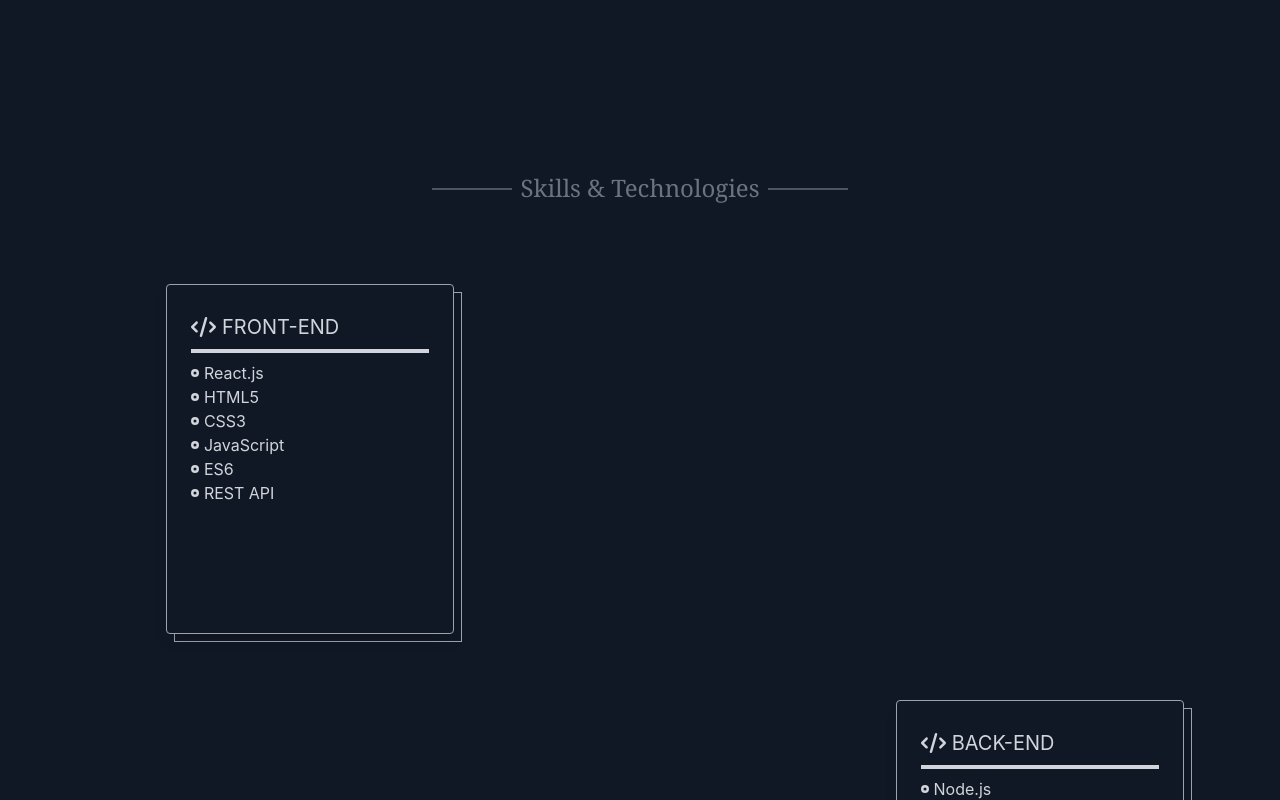
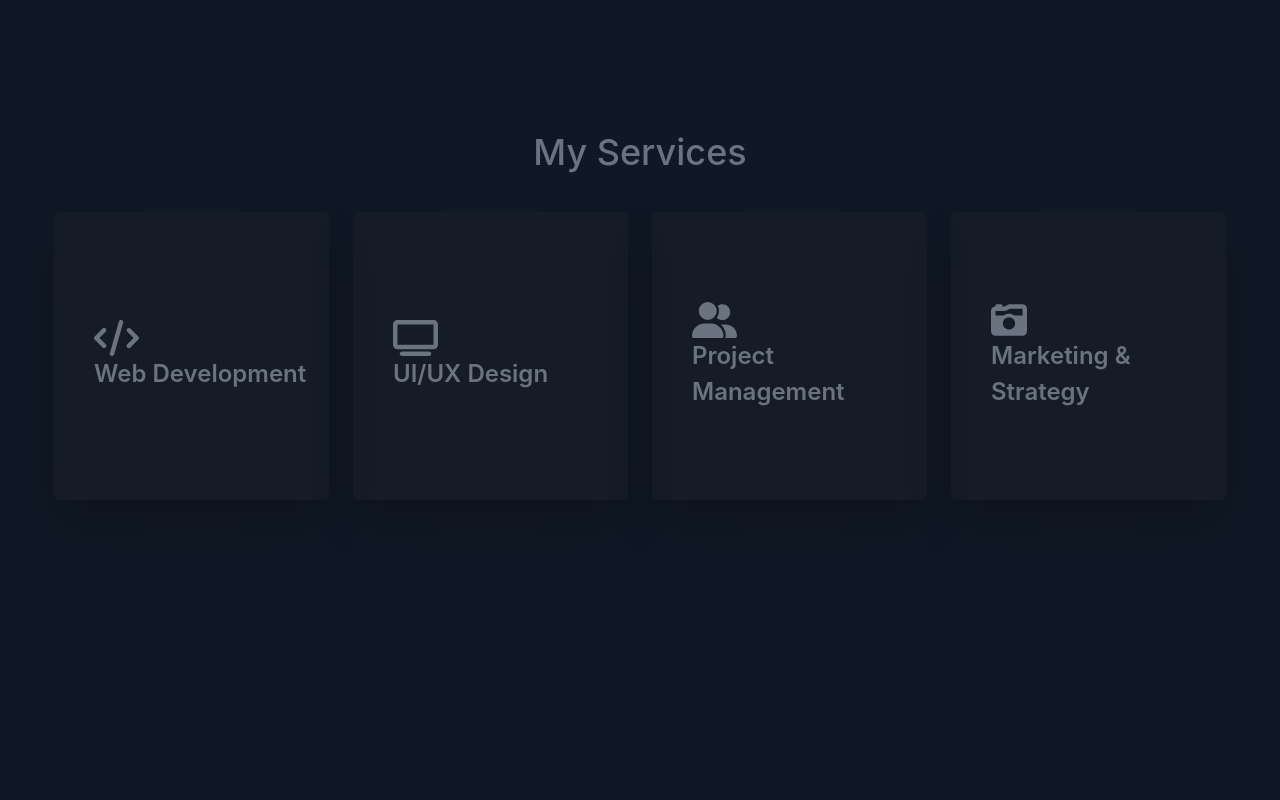
Before and after one commit to ijTuhin/portfolio-ijtuhin, a React (Create React App) app: page / in a window 1280 px wide. Shown: the part 1620-2420 px from the top of the page. Built offline with nearby package versions, Linux system fonts and the light colour scheme; a web font is replaced by a local one; what tw-elements would draw is missing.

Commit message:
service section done

```diff
--- /dev/null
+++ b/src/PortfolioPage/MyService/MyService.js
@@ -0,0 +1,32 @@
+import { faCameraRetro, faCode, faCodeCommit, faCodeCompare, faTv, faUserFriends } from '@fortawesome/free-solid-svg-icons';
+import { FontAwesomeIcon } from '@fortawesome/react-fontawesome';
+import React from 'react';
+
+const MyService = () => {
+    return (
+        <div className='flex flex-col justify-center items-center mt-10 mb-96'>
+            <h1 className='text-gray-500 text-4xl font-medium mb-10'>My Services</h1>
+            <div className='grid grid-cols-4 gap-x-6'>
+                <div className='flex flex-col justify-center items-start w-[275px] h-72 pl-10 pr-3 shadow-2xl rounded-md bg-[#1a212b]/50 hover:shadow-md hover:text-amber-400/70'>
+                    <FontAwesomeIcon className='text-4xl' icon={faCode}></FontAwesomeIcon>
+                    <h2 className='text-[1.5rem] font-semibold'>Web Development</h2>
+                </div>
+                <div className='flex flex-col justify-center items-start w-[275px] h-72 pl-10 pr-3 shadow-2xl rounded-md bg-[#1a212b]/50 hover:shadow-md hover:text-amber-400/70'>
+                    <FontAwesomeIcon className='text-4xl' icon={faTv}></FontAwesomeIcon>
+                    <h2 className='text-[1.5rem] font-semibold'>UI/UX Design</h2>
+                </div>
+                <div className='flex flex-col justify-center items-start w-[275px] h-72 pl-10 pr-3 shadow-2xl rounded-md bg-[#1a212b]/50 hover:shadow-md hover:text-amber-400/70'>
+                    <FontAwesomeIcon className='text-4xl' icon={faUserFriends}></FontAwesomeIcon>
+                    <h2 className='text-[1.5rem] font-semibold'>Project Management</h2>
+                </div>
+                <div className='flex flex-col justify-center items-start w-[275px] h-72 pl-10 pr-3 shadow-2xl rounded-md bg-[#1a212b]/50 hover:shadow-md hover:text-amber-400/70'>
+                    <FontAwesomeIcon className='text-4xl' icon={faCameraRetro}></FontAwesomeIcon>
+                    <h2 className='text-[1.5rem] font-semibold'>Marketing & Strategy</h2>
+                </div>
+            </div>
+
+        </div>
+    );
+};
+
+export default MyService;
--- a/src/PortfolioPage/Portfolio/Portfolio.js
+++ b/src/PortfolioPage/Portfolio/Portfolio.js
@@ -3,6 +3,7 @@ import AboutMe from '../AboutMe/AboutMe';
 import ContactMe from '../ContactMe/ContactMe';
 import IntroPart from '../IntroPart/IntroPart';
 import MainBodyMenu from '../MainBodyMenu/MainBodyMenu';
+import MyService from '../MyService/MyService';
 import MySkills from '../MySkills/MySkills';
 import PortfolioNavbar from '../PorfolioNavBar/PorfolioNavBar';
 import ProblemSolving from '../ProblemSolving/ProblemSolving';
@@ -16,6 +17,9 @@ const Portfolio = () => {
             <div className='bg-[#101825] relative z-40' id='main-body'>
                 <div id='profile'>
                     <AboutMe></AboutMe>
+                </div>
+                <div id='service'>
+                    <MyService></MyService>
                 </div>
                 <div id='skill' className='mt-14'>
                     <MySkills></MySkills>
```
